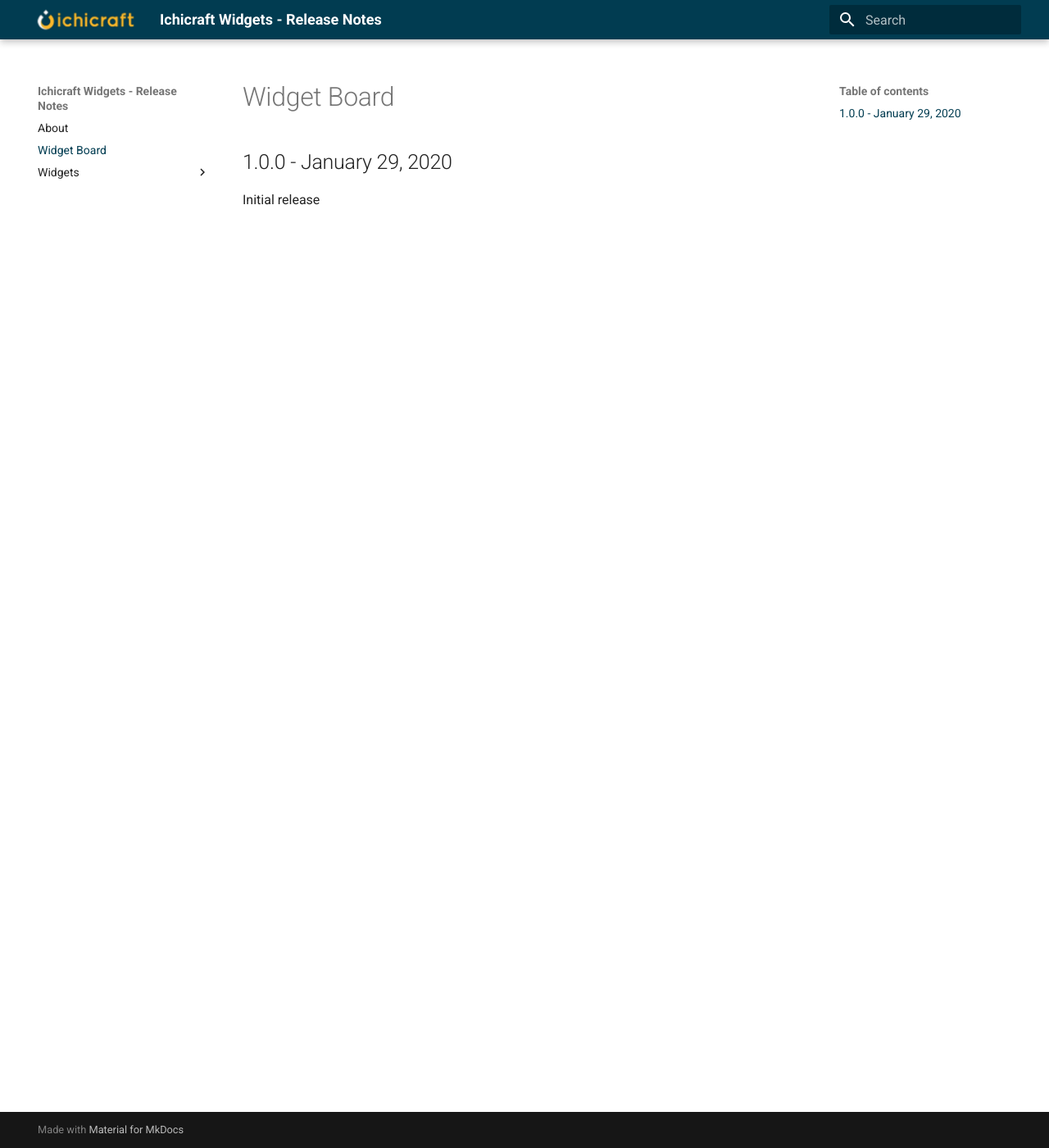
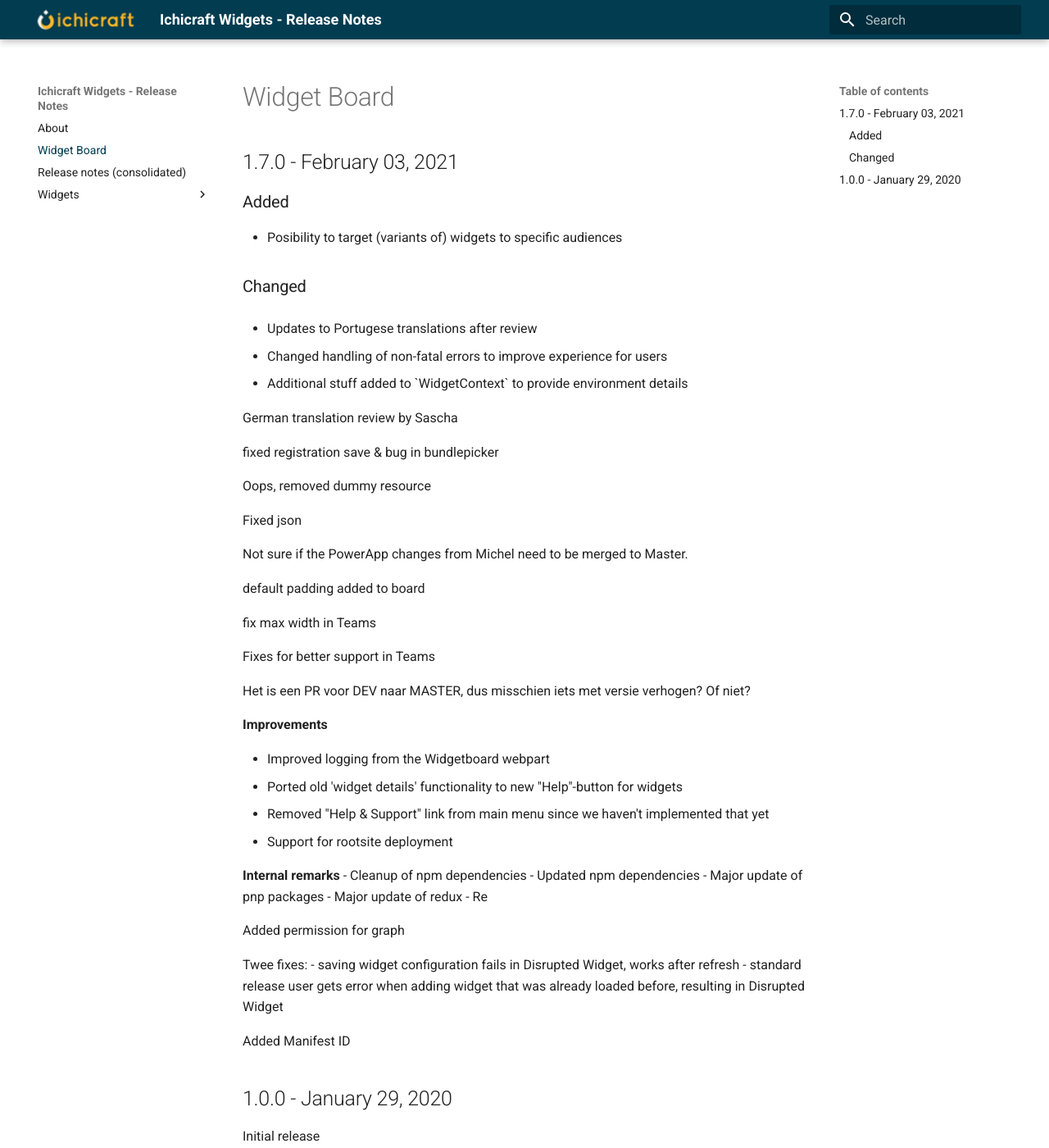
Before and after one commit to ichicraft/widgets-docs, an MkDocs documentation site: the page built from docs/Widget Board.md, in a window 1280 px wide and 1400 px high. Shown: the whole window at 82% size. Built offline with MkDocs 1.6.1 and Material for MkDocs 9.7.7, drawn with Linux system fonts in a browser that asks for light colours.

```diff
--- a/docs/Widget Board.md
+++ b/docs/Widget Board.md
@@ -1,2 +1,83 @@
+## 1.7.0 - February 03, 2021
+
+### Added
+- Posibility to target (variants of) widgets to specific audiences
+
+### Changed
+- Updates to Portugese translations after review
+
+- Changed handling of non-fatal errors to improve experience for users
+- Additional stuff added to &#x60;WidgetContext&#x60; to provide environment details
+
+German translation review by Sascha
+
+
+
+fixed registration save &amp; bug in bundlepicker
+
+Oops, removed dummy resource
+
+
+
+Fixed json
+
+Not sure if the PowerApp changes from Michel need to be merged to Master.
+
+default padding added to board
+
+
+
+
+
+fix max width in Teams
+
+
+
+Fixes for better support in Teams
+
+Het is een PR voor DEV naar MASTER, dus misschien iets met versie verhogen? Of niet?
+
+
+
+**Improvements**
+
+- Improved logging from the Widgetboard webpart
+- Ported old &#x27;widget details&#x27; functionality to new &quot;Help&quot;-button for widgets
+- Removed &quot;Help &amp; Support&quot; link from main menu since we haven&#x27;t implemented that yet
+- Support for rootsite deployment
+
+**Internal remarks**
+- Cleanup of npm dependencies
+- Updated npm dependencies
+- Major update of pnp packages
+- Major update of redux
+- Re
+
+Added permission for graph
+
+
+
+Twee fixes:
+- saving widget configuration fails in Disrupted Widget, works after refresh
+- standard release user gets error when adding widget that was already loaded before, resulting in Disrupted Widget
+
+
+
+
+
+
+
+Added Manifest ID
+
+
+
+
+
+
+
+
+
+
+
 ## 1.0.0 - January 29, 2020
 Initial release
```
Also changed, not shown: docs/release-notes-(consolidated).md (added, +70 -0 lines).
